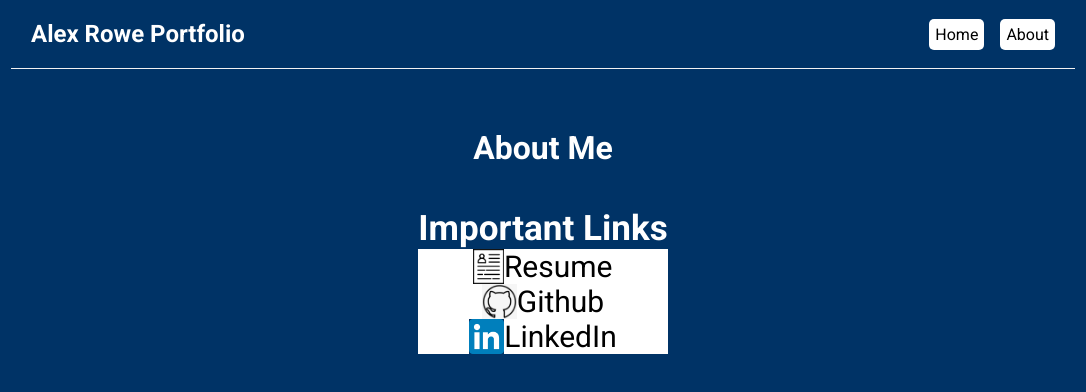
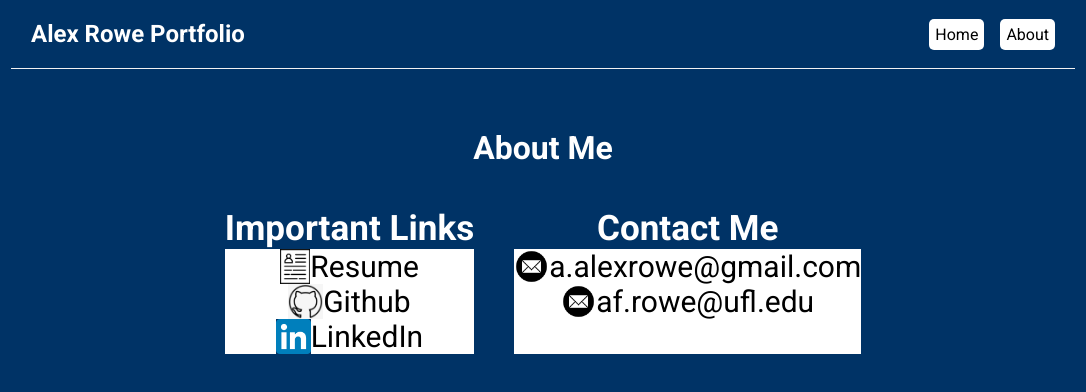
Before and after one commit to Andes0113/andes0113.github.io, a JavaScript app: page /portfolio/about in a window 1280 px wide. Shown: the top 392 px of the page, without its empty margins (97-1183 px from the left). Built offline with nearby package versions, Linux system fonts and the light colour scheme; the HTML template or start-up script is replaced by a standard one.

Commit message:
Contact Me Section

```diff
--- a/src/About.js
+++ b/src/About.js
@@ -6,20 +6,29 @@ const About = () => {
 				<div className="aboutLinks">
 					<h3>Important Links</h3>
 					<div className="socialLink">
-						<img height="35px" src={require("./images/Resume.png")}></img>
+						<img src={require("./images/Resume.png")}/>
 						<a href={require("./resume/Alex Rowe Resume.pdf")} target="_blank">Resume</a>
 					</div>
 					<div className="socialLink">
-						<img height="35px" src={require("./images/Github.png")}></img>
+						<img src={require("./images/Github.png")}/>
 						<a href="https://github.com/andes0113">Github</a>
 					</div>
 					<div className="socialLink">
-						<img height="35px" src={require("./images/LinkedIn.png")}></img>
+						<img src={require("./images/LinkedIn.png")}/>
 						<a href="https://www.linkedin.com/in/alex-rowe-code/">LinkedIn</a>
 					</div>
 				</div>
-				{/* <div className="aboutText">
-				</div> */}
+				<div className="contactMe">
+					<h3>Contact Me</h3>
+					<div className="socialLink">
+						<img src={require("./images/Email.png")}/>
+						<a>a.alexrowe@gmail.com</a>
+					</div>
+					<div className="socialLink">
+						<img src={require("./images/Email.png")}/>
+						<a>af.rowe@ufl.edu</a>
+					</div>
+				</div>
 			</div>
 		</div>
 	);
--- a/src/index.css
+++ b/src/index.css
@@ -107,11 +107,19 @@ a {
 	display: flex;
 	justify-content: center;
 	flex-wrap: wrap;
+	font-size: 30px;
+}
+.aboutBody img {
+	height: 35px;
 }
 .aboutLinks {
 	margin: 20px;
 	background-color: white;
 	font-size: 30px;
+}
+.contactMe {
+	margin: 20px;
+	background-color: white;
 }
 .aboutText{
 	width: 500px;
```
Also changed, not shown: src/images/Email.png (added).
